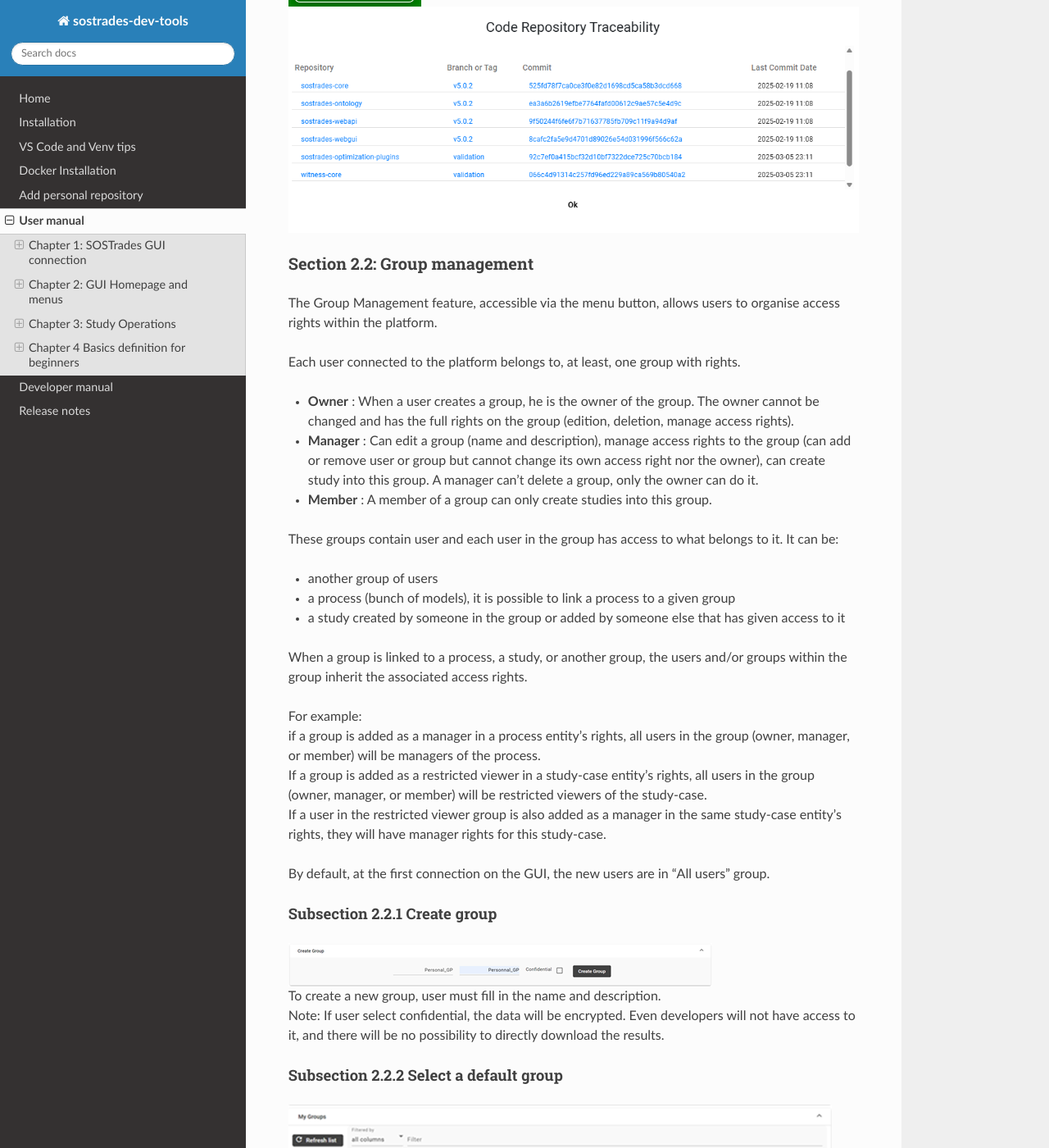
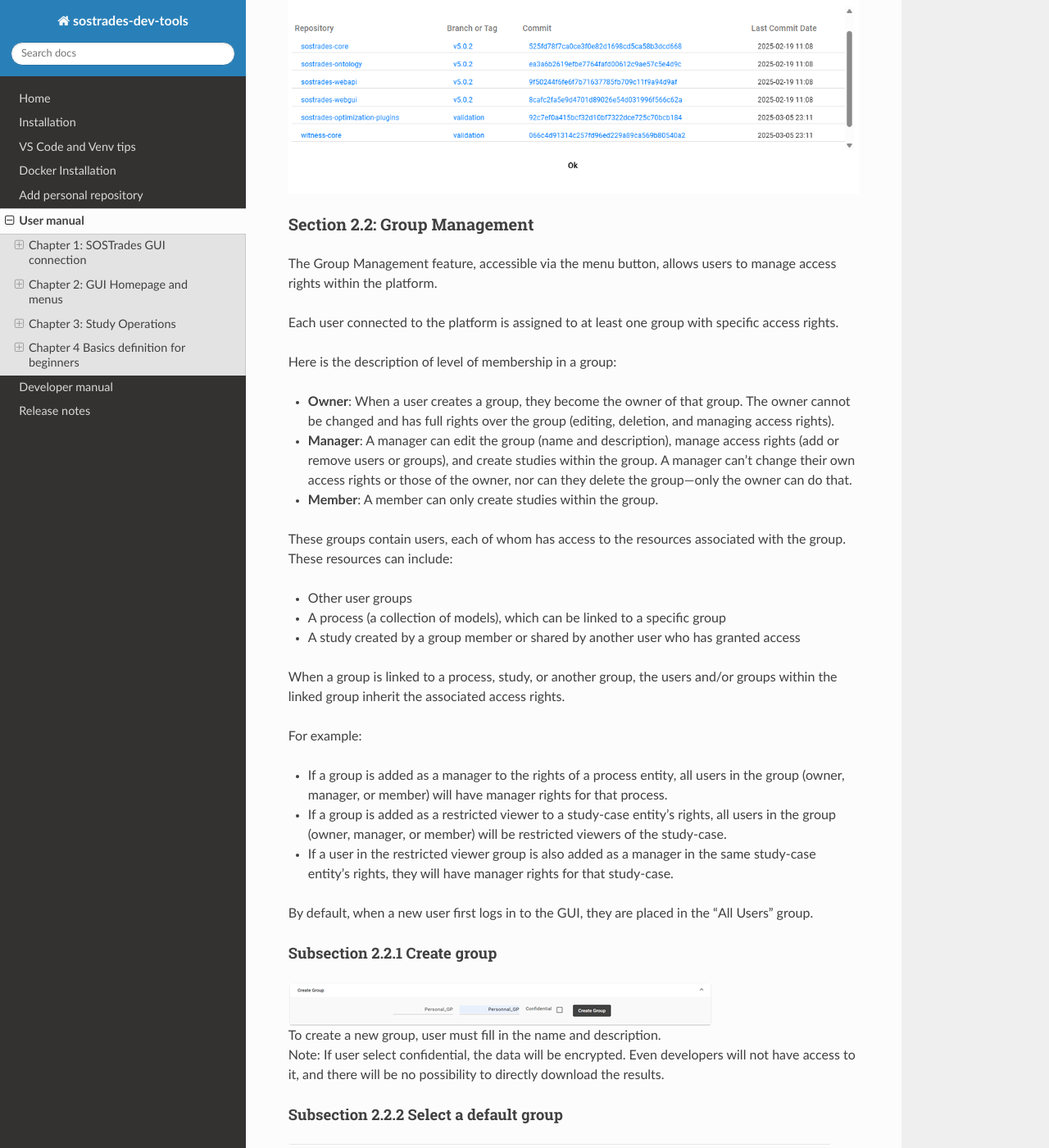
Before and after one commit to os-climate/sostrades-dev-tools, a Sphinx documentation site: the page built from docs/source/user_manual.md, in a window 1280 px wide and 1400 px high, scrolled down 3119 px. Shown: the whole window at 82% size. Built offline with Sphinx 7.4.7 and the Read the Docs theme 3.1.0, drawn with Linux system fonts in a browser that asks for light colours; some of the changed text lies outside the part shown.

Commit message:
Some phrasing improvements

```diff
--- a/docs/source/user_manual.md
+++ b/docs/source/user_manual.md
@@ -9,11 +9,11 @@ user studies, as well as visualise existing ones.
 
 ## Chapter 1: SOSTrades GUI connection
 
-This chapter offers all the necessary explanations for easily connecting the SoSTrades Graphical User Interface. There are possibilities that you can meet to connect on it, the cloud one and the local one.
+This chapter offers all the necessary explanations to connect easily the SoSTrades Graphical User Interface. The platform may be deployed Locally or on the Cloud.
 
 ### Section 1.1: First connection on cloud landing page
 
-The cloud platform is a collaborative environment where all developer contributions are tested and validated before becoming available on the final link: [https://validation.osc-tsa.com](https://validation.osc-tsa.com).
+The cloud platform is a collaborative environment where all developers' contributions are tested and validated before becoming available on the final link: [https://validation.osc-tsa.com](https://validation.osc-tsa.com).
 On the cloud login page, a redirection occurs to the Keycloak homepage, allowing authentication with a local Keycloak account created by an administrator. Keycloak is an open-source identity and access management solution that we have chosen to handle authentication and user management on the platform. Alternatively, a personal GitHub or Google account can be used by clicking the associated button. Github and Google account should have the same email address to be associated to the same account.
 
 ![](images/platform-GUI/login-page/keycloak-login-page.png)
@@ -25,7 +25,7 @@ SoSTrades can be installed on a local machine by following this installation [do
 
 ## Chapter 2: GUI Homepage and menus
 
-This chapter provides an overview of the GUI homepage, navigation menus, including study and reference management, as well as group management, the Ontology and the manager dashboard.
+This chapter provides an overview of the GUI homepage, navigation menus, including study and reference management, as well as group management, the ontology and the manager dashboard.
 
 ### Section 2.1: Homepage information
 
@@ -36,39 +36,40 @@ After connecting to SoSTrades GUI platform there is a lot of information display
 - **2- Platform information:** In this box, the name and creation date of the platform are displayed. When you are connected to a cloud platform, the box is clickable to view more details about the different Git repositories the platform is based on.
 - **3- User information:** The name of the current user is displayed
 - **4- Contact button:** Show the email address of the support team
-- **5- Logout button:** Here is the button to logout
+- **5- Logout button:** Logs out the user
 - **6- Favorite studies:** At the bottom of the homepage there are the last opened and favorite study of the current user. Users can mark their favorite studies with a star in the study management panel (see the next section).
-- **7- Header color:** The color of the header is configurable during the platform's creation. For example, the cloud open-source validation platform is green, different color than the purple one for local platforms.
+- **7- Header color:** The color of the header depends of the environment : validation platforms are green, latest are blue, integration orange and purple for local platforms.
 
 By clicking on the Platform Information box, a table appears summarizing all Git repository details used to build the platform. The table includes the repository name, the branch or tag in use, the commit identifier, and the last commit date. This allows users to track the exact versions of the different components that make up the platform.
 ![](images/platform-GUI/header/platform-version.png)
 ![](images/platform-GUI/header/header-code-traceability.png)
 
-### Section 2.2: Group management
+### Section 2.2: Group Management
 
-The Group Management feature, accessible via the menu button, allows users to organise access rights within the platform.
+The Group Management feature, accessible via the menu button, allows users to manage access rights within the platform.
 
-Each user connected to the platform belongs to, at least, one group with rights.
+Each user connected to the platform is assigned to at least one group with specific access rights.
 
-- **Owner** : When a user creates a group, he is the owner of the group. The owner cannot be changed and has the full rights on the group (edition, deletion, manage access rights).
-- **Manager** : Can edit a group (name and description), manage access rights to the group (can add or remove user or group but cannot change its own access right nor the owner), can create study into this group. A manager can't delete a group, only the owner can do it.
-- **Member** : A member of a group can only create studies into this group.
+Here is the description of level of membership in a group:
 
-These groups contain user and each user in the group has access to what belongs to it. It can be:
+- **Owner**: When a user creates a group, they become the owner of that group. The owner cannot be changed and has full rights over the group (editing, deletion, and managing access rights).
+- **Manager**: A manager can edit the group (name and description), manage access rights (add or remove users or groups), and create studies within the group. A manager can't change their own access rights or those of the owner, nor can they delete the group—only the owner can do that.
+- **Member**: A member can only create studies within the group.
 
-- another group of users
-- a process (bunch of models), it is possible to link a process to a given group
-- a study created by someone in the group or added by someone else that has given access to it
+These groups contain users, each of whom has access to the resources associated with the group. These resources can include:
 
-When a group is linked to a process, a study, or another group, the users and/or groups within the group inherit the
-associated access rights.
+- Other user groups
+- A process (a collection of models), which can be linked to a specific group
+- A study created by a group member or shared by another user who has granted access
+
+When a group is linked to a process, study, or another group, the users and/or groups within the linked group inherit the associated access rights.
 
 For example:
-if a group is added as a manager in a process entity's rights, all users in the group (owner, manager, or member) will be managers of the process.
-If a group is added as a restricted viewer in a study-case entity's rights, all users in the group (owner, manager, or member) will be restricted viewers of the study-case.
-If a user in the restricted viewer group is also added as a manager in the same study-case entity's rights, they will have manager rights for this study-case.
+- If a group is added as a manager to the rights of a process entity, all users in the group (owner, manager, or member) will have manager rights for that process.
+- If a group is added as a restricted viewer to a study-case entity's rights, all users in the group (owner, manager, or member) will be restricted viewers of the study-case.
+- If a user in the restricted viewer group is also added as a manager in the same study-case entity's rights, they will have manager rights for that study-case.
 
-By default, at the first connection on the GUI, the new users are in "All users" group.
+By default, when a new user first logs in to the GUI, they are placed in the "All Users" group.
 
 #### Subsection 2.2.1 Create group
 ![](images/platform-GUI/group-management/create_group.png)
@@ -172,7 +173,7 @@ Like the study management page, the reference management page can be accessed fr
 
 A reference is visible in the Reference Management page only if the user has the necessary rights on the process associated with that reference. The process rights will be explained in detail in [Subsection 2.6.3: Processes management](#section-26-manager-dashboard).
 
-Before to be used a reference must be generated with that button ![](images/platform-GUI/reference-management/generate-reference-icon.png) When a reference is not generated the Status of the reference is ![](images/platform-GUI/reference-management/status-not-generated.png) Then once you generate a reference it turns into ![](images/platform-GUI/reference-management/status-pending.png) during the compute. And finally, it turns into ![](images/platform-GUI/reference-management/status-finished.png) and the button create study ![](images/platform-GUI/reference-management/create-button.png) is available to create a study from reference.
+Before to be used a reference must be generated with that button ![](images/platform-GUI/reference-management/generate-reference-icon.png) When a reference is not generated the Status of the reference is ![](images/platform-GUI/reference-management/status-not-generated.png) Then once you generate a reference it turns into ![](images/platform-GUI/reference-management/status-pending.png) during the computation. And finally, it turns into ![](images/platform-GUI/reference-management/status-finished.png) and the button create study ![](images/platform-GUI/reference-management/create-button.png) is available to create a study from reference.
 
 Each generated reference will have a log file available through the download button ![](images/platform-GUI/reference-management/download-button.png) which records the computation details in the file.
 
@@ -247,7 +248,7 @@ It is possible to assign a default group to all processes within a code reposito
 
 There are two different roles that can be assigned to a user or group for processes:
 - **Contributor**: can generate references and create study from the process.
-- **manager**: can manage access rights of the process, generate references and create study from this process. A group with manager access right to this process gives the manager access right to users and groups that are in this group.
+- **Manager**: can manage access rights of the process, generate references and create study from this process. A group with manager access right to this process gives the manager access right to users and groups that are in this group.
 
 #### Subsection 2.6.4: Execution dashboard
 
```
